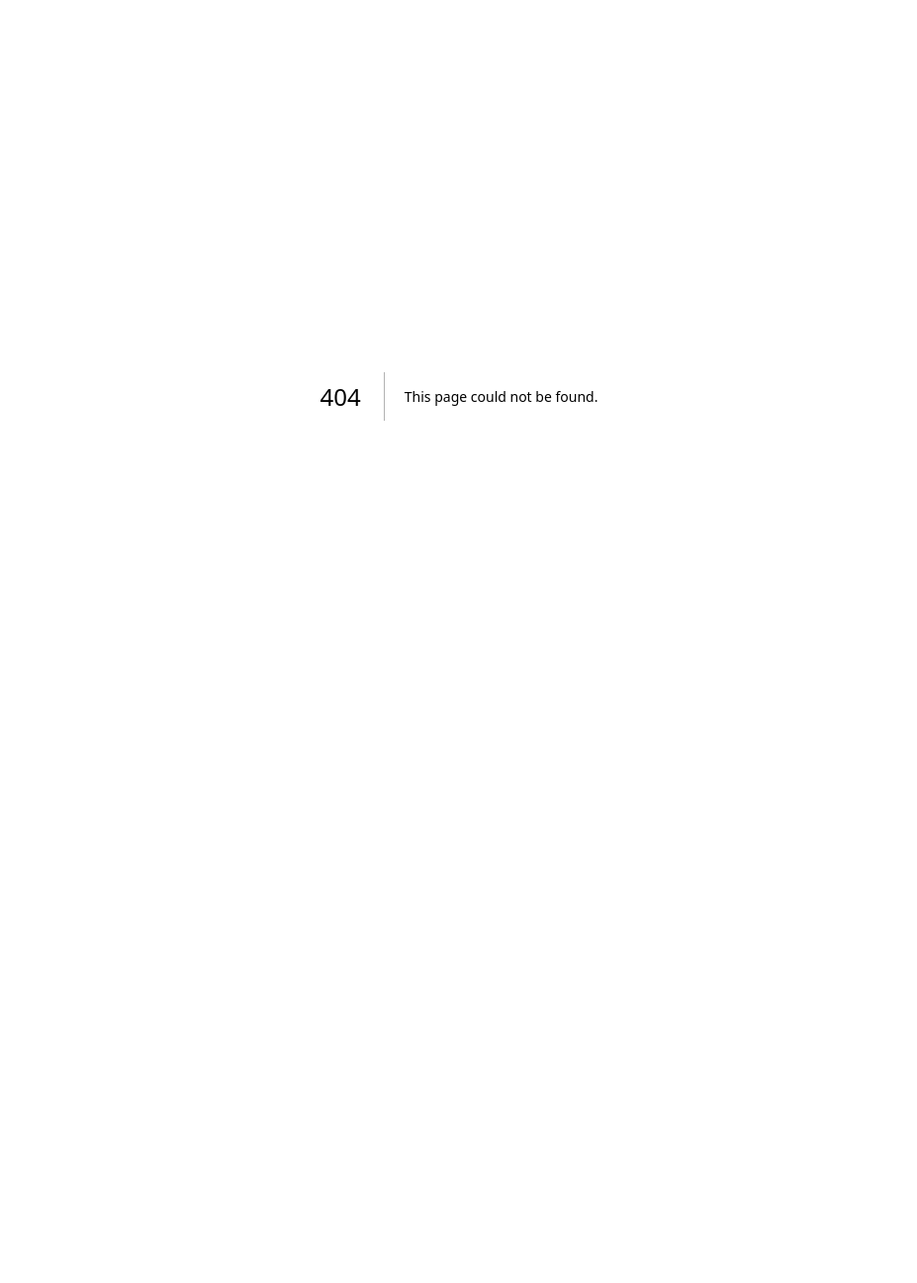
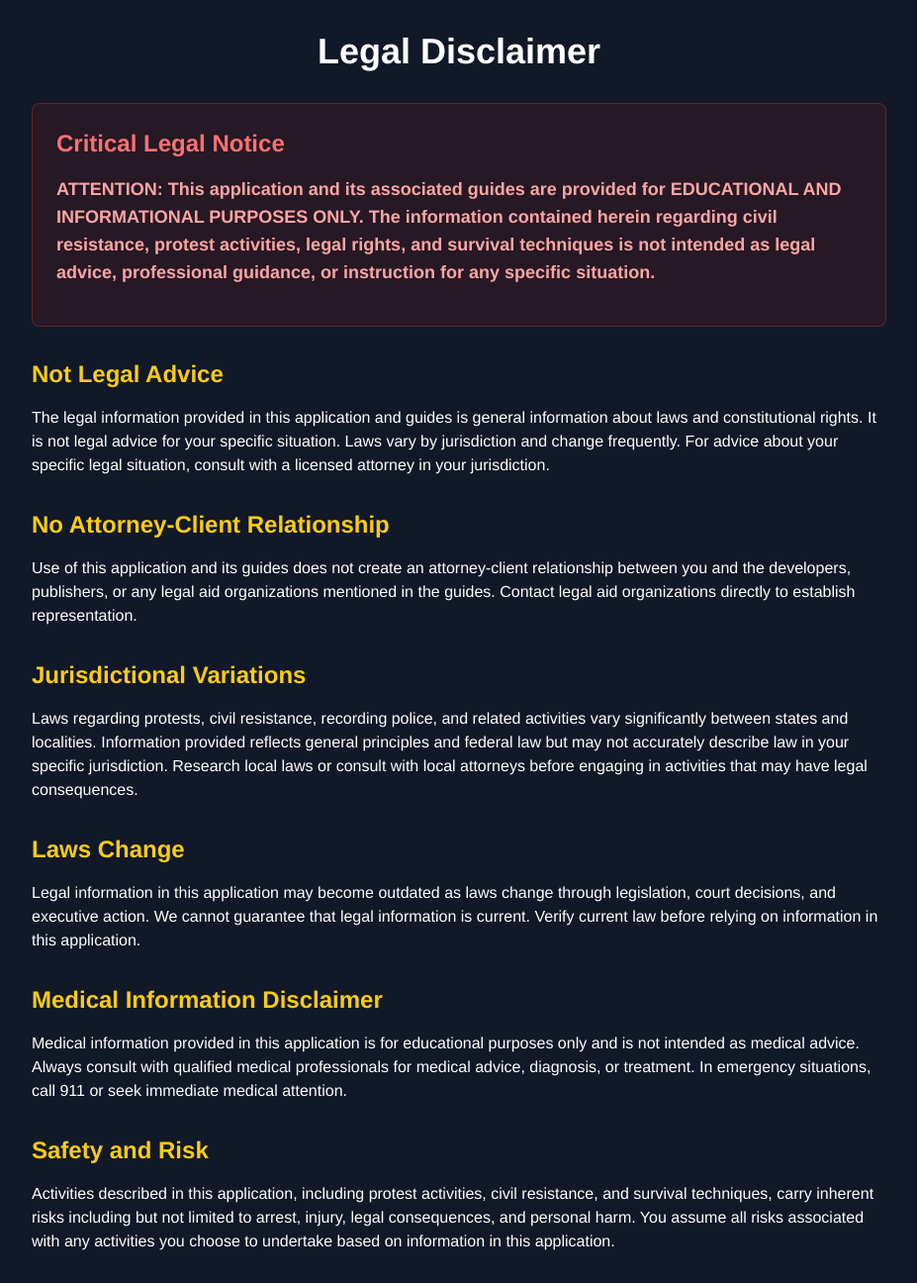
Before and after one commit to thedanperry/LibertyGuard-Website, a Next.js app: page /legal-disclaimer in a window 1280 px wide. Before the commit this address had no page. Shown: the top 1296 px of the page at 99% size, without its empty margins (176-1103 px from the left). Before the commit the page ends 800 px from the top, so only its background shows below. Built offline with nearby package versions, Linux system fonts and the light colour scheme.

Commit message:
Add Legal Disclaimer page

```diff
--- /dev/null
+++ b/src/app/legal-disclaimer/page.tsx
@@ -0,0 +1,124 @@
+import React from 'react';
+
+export default function LegalDisclaimer() {
+  return (
+    <div className="min-h-screen bg-gray-900 text-white">
+      <div className="container mx-auto px-4 py-8 max-w-4xl">
+        <h1 className="text-4xl font-bold mb-8 text-center">Legal Disclaimer</h1>
+
+        <div className="prose prose-invert max-w-none">
+          <div className="bg-red-900/20 border border-red-500/30 rounded-lg p-6 mb-8">
+            <h2 className="text-2xl font-bold text-red-400 mb-4">Critical Legal Notice</h2>
+            <p className="text-lg font-semibold text-red-300 mb-4">
+              ATTENTION: This application and its associated guides are provided for EDUCATIONAL AND INFORMATIONAL PURPOSES ONLY.
+              The information contained herein regarding civil resistance, protest activities, legal rights, and survival techniques
+              is not intended as legal advice, professional guidance, or instruction for any specific situation.
+            </p>
+          </div>
+
+          <section className="mb-8">
+            <h2 className="text-2xl font-bold mb-4 text-yellow-400">Not Legal Advice</h2>
+            <p className="mb-4">
+              The legal information provided in this application and guides is general information about laws and constitutional rights.
+              It is not legal advice for your specific situation. Laws vary by jurisdiction and change frequently. For advice about your
+              specific legal situation, consult with a licensed attorney in your jurisdiction.
+            </p>
+          </section>
+
+          <section className="mb-8">
+            <h2 className="text-2xl font-bold mb-4 text-yellow-400">No Attorney-Client Relationship</h2>
+            <p className="mb-4">
+              Use of this application and its guides does not create an attorney-client relationship between you and the developers,
+              publishers, or any legal aid organizations mentioned in the guides. Contact legal aid organizations directly to establish representation.
+            </p>
+          </section>
+
+          <section className="mb-8">
+            <h2 className="text-2xl font-bold mb-4 text-yellow-400">Jurisdictional Variations</h2>
+            <p className="mb-4">
+              Laws regarding protests, civil resistance, recording police, and related activities vary significantly between states and localities.
+              Information provided reflects general principles and federal law but may not accurately describe law in your specific jurisdiction.
+              Research local laws or consult with local attorneys before engaging in activities that may have legal consequences.
+            </p>
+          </section>
+
+          <section className="mb-8">
+            <h2 className="text-2xl font-bold mb-4 text-yellow-400">Laws Change</h2>
+            <p className="mb-4">
+              Legal information in this application may become outdated as laws change through legislation, court decisions, and executive action.
+              We cannot guarantee that legal information is current. Verify current law before relying on information in this application.
+            </p>
+          </section>
+
+          <section className="mb-8">
+            <h2 className="text-2xl font-bold mb-4 text-yellow-400">Medical Information Disclaimer</h2>
+            <p className="mb-4">
+              Medical information provided in this application is for educational purposes only and is not intended as medical advice.
+              Always consult with qualified medical professionals for medical advice, diagnosis, or treatment. In emergency situations,
+              call 911 or seek immediate medical attention.
+            </p>
+          </section>
+
+          <section className="mb-8">
+            <h2 className="text-2xl font-bold mb-4 text-yellow-400">Safety and Risk</h2>
+            <p className="mb-4">
+              Activities described in this application, including protest activities, civil resistance, and survival techniques,
+              carry inherent risks including but not limited to arrest, injury, legal consequences, and personal harm.
+              You assume all risks associated with any activities you choose to undertake based on information in this application.
+            </p>
+          </section>
+
+          <div className="bg-red-900/20 border border-red-500/30 rounded-lg p-6 mb-8">
+            <h2 className="text-2xl font-bold mb-4 text-red-400">Limitation of Liability</h2>
+
+            <h3 className="text-xl font-bold mb-3 text-red-300">To the Maximum Extent Permitted by Law</h3>
+            <p className="mb-4">
+              The developers, publishers, distributors, and all affiliated parties disclaim all liability for any injuries, damages,
+              legal consequences, financial losses, or other harm resulting from use of this application or reliance on information contained therein.
+            </p>
+
+            <h3 className="text-xl font-bold mb-3 text-red-300">You Assume All Risks</h3>
+            <p className="mb-4">
+              Use of this application is at your own risk. You assume full responsibility for all consequences of your actions,
+              including legal consequences of protest activities, medical consequences of first aid attempts, financial consequences
+              of purchases, and any other outcomes resulting from use of this application.
+            </p>
+
+            <h3 className="text-xl font-bold mb-3 text-red-300">No Warranties</h3>
+            <p className="mb-4">
+              This application and its content are provided 'as is' without warranties of any kind, express or implied, including but not
+              limited to warranties of accuracy, completeness, fitness for particular purpose, or non-infringement.
+            </p>
+
+            <h3 className="text-xl font-bold mb-3 text-red-300">Indemnification</h3>
+            <p className="mb-4">
+              By using this application, you agree to indemnify and hold harmless the developers, publishers, and distributors from any
+              claims, damages, or expenses arising from your use of the application or your violation of any laws or rights of others.
+            </p>
+
+            <h3 className="text-xl font-bold mb-3 text-red-300">Severability</h3>
+            <p className="mb-4">
+              If any provision of this disclaimer is found unenforceable, the remaining provisions remain in full force and effect.
+            </p>
+          </div>
+
+          <div className="bg-red-900/30 border border-red-500/50 rounded-lg p-6">
+            <h2 className="text-2xl font-bold mb-4 text-red-400">Final Warning</h2>
+            <p className="text-lg font-semibold text-red-300">
+              Resistance to authoritarian government is dangerous. People are arrested. People are injured. People face serious legal
+              and personal consequences. This application provides information about resistance, but you alone decide whether to engage
+              in resistance activities and you alone bear the consequences of those decisions. We cannot protect you from those consequences.
+              We can only provide information to help you make informed decisions about the risks you choose to accept.
+            </p>
+          </div>
+
+          <div className="mt-8 pt-6 border-t border-gray-700">
+            <p className="text-sm text-gray-400 text-center">
+              Last updated: {new Date().toLocaleDateString()}
+            </p>
+          </div>
+        </div>
+      </div>
+    </div>
+  );
+}
```
